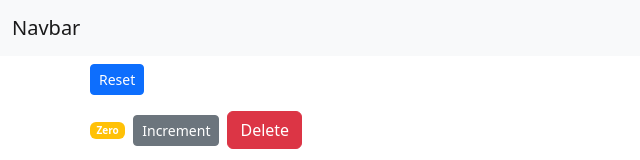
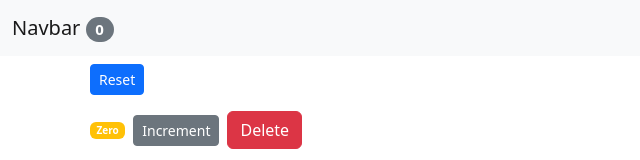
Before and after one commit to zalogarciam/counter-app, a React (Create React App) app in the folder counter-app/: page / in a window 1280 px wide. Shown: the top 160 px of the page, without its empty margins (0-640 px from the left). Built offline with nearby package versions, Linux system fonts and the light colour scheme.

Commit message:
Add totalCounters to navbar

```diff
--- a/counter-app/src/App.js
+++ b/counter-app/src/App.js
@@ -39,7 +39,9 @@ class App extends Component {
   render() {
     return (
       <Fragment>
-        <NavBar></NavBar>
+        <NavBar
+          totalCounters={this.state.counters.filter((c) => c.value > 0).length}
+        ></NavBar>
         <main className="container">
           <Counters
             onReset={this.handleReset}
--- a/counter-app/src/components/navbar.jsx
+++ b/counter-app/src/components/navbar.jsx
@@ -6,7 +6,9 @@ class NavBar extends Component {
       <nav className="navbar bg-light">
         <div className="container-fluid">
           <a className="navbar-brand" href="#">
-            Navbar
+            Navbar <span className="badge rounded-pill bg-secondary">
+              {this.props.totalCounters}
+            </span>
           </a>
         </div>
       </nav>
```
